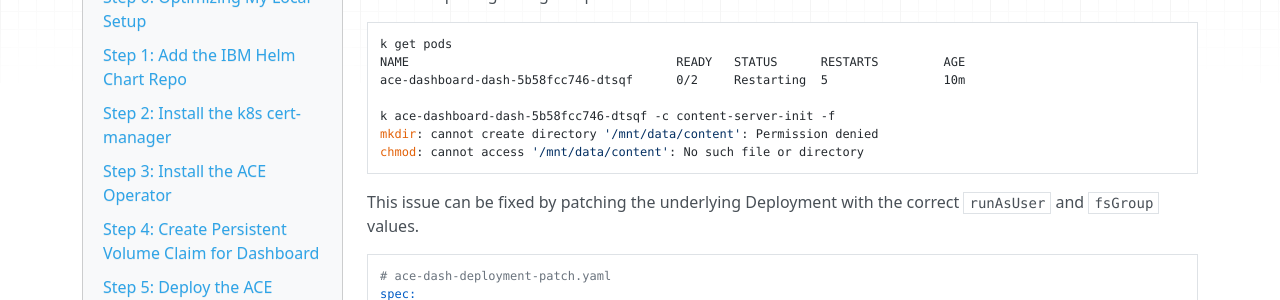
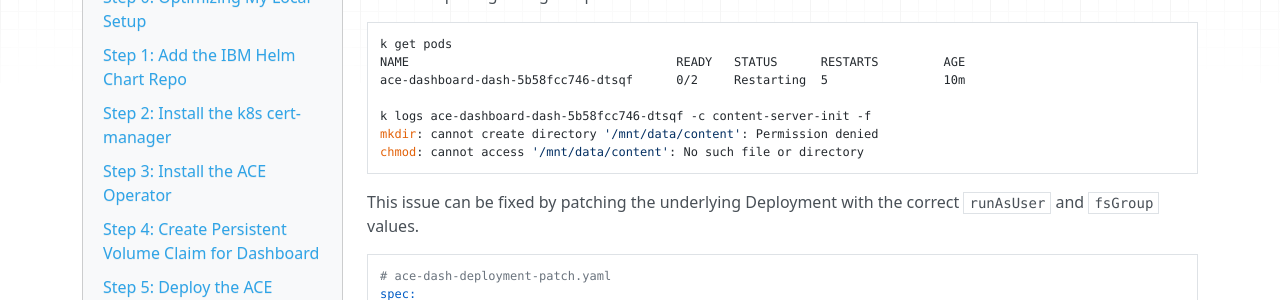
Before and after one commit to matthiasblomme/blogs, an MkDocs documentation site: the page built from docs/posts/Ace-Operator-Minikube/installing_ace_minikube.md, in a window 1280 px wide and 900 px high, scrolled down 6777 px. Shown: the part 223-523 px from the top of the window. Built offline with MkDocs 1.6.1, drawn with Linux system fonts in a browser that asks for light colours; nearby versions of some CDN libraries.

````diff
--- a/docs/posts/Ace-Operator-Minikube/installing_ace_minikube.md
+++ b/docs/posts/Ace-Operator-Minikube/installing_ace_minikube.md
@@ -372,7 +372,7 @@ k get pods
 NAME                                     READY   STATUS      RESTARTS         AGE
 ace-dashboard-dash-5b58fcc746-dtsqf      0/2     Restarting  5                10m
 
-k ace-dashboard-dash-5b58fcc746-dtsqf -c content-server-init -f
+k logs ace-dashboard-dash-5b58fcc746-dtsqf -c content-server-init -f
 mkdir: cannot create directory '/mnt/data/content': Permission denied
 chmod: cannot access '/mnt/data/content': No such file or directory
 ```
````
Also changed, not shown: docs/posts/generic-log-node/generic-log-node.md (added, +6 -0 lines).
